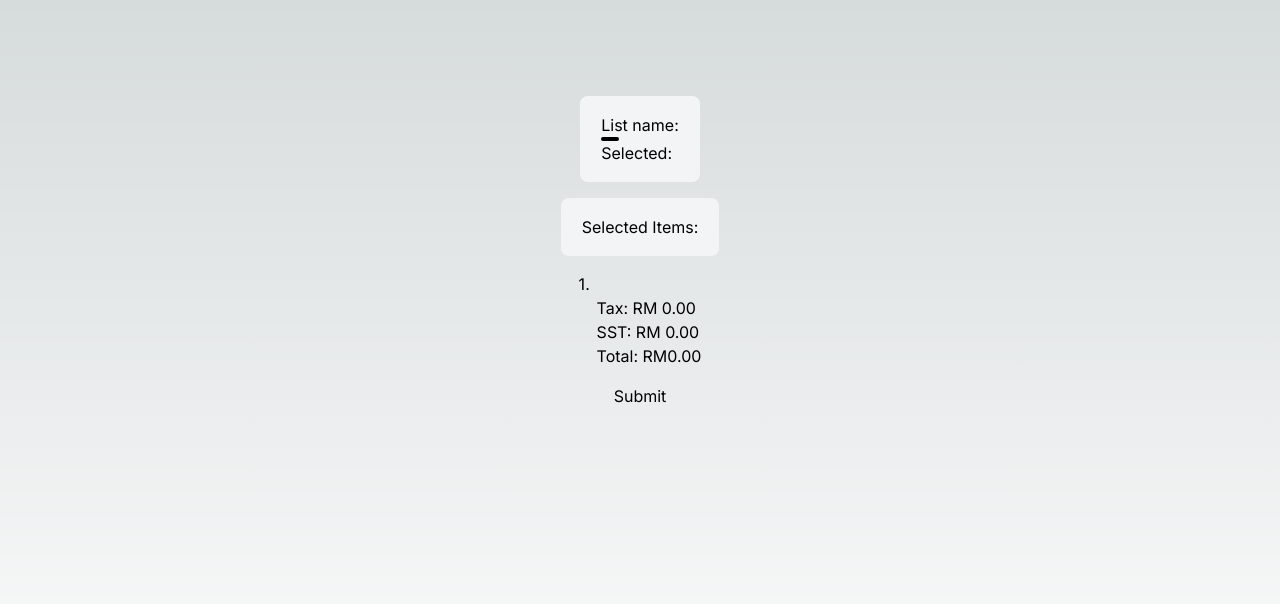
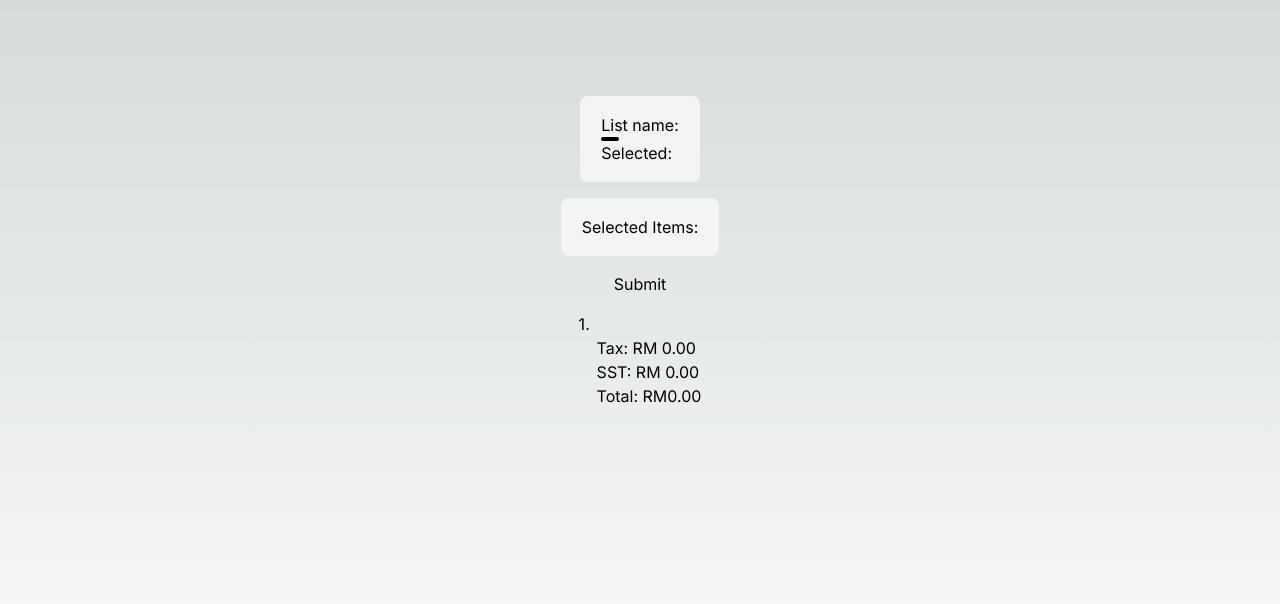
Before and after one commit to hasifjasmi/bs, a Next.js app: page /select in a window 1280 px wide. Shown: the top 604 px of the page. Built offline with nearby package versions, Linux system fonts and the light colour scheme.

Commit message:
chsnged submit position

```diff
--- a/app/select/page.jsx
+++ b/app/select/page.jsx
@@ -13,6 +13,8 @@ export default function Select() {
     total: 0,
     item: [],
   });
+
+  const [crossCheck, setCrossCheck] = useState(0);
 
   const [borderColor, setBorderColor] = useState("border-black");
 
@@ -186,6 +188,7 @@ export default function Select() {
           ))}
         </div>
       </div>
+      <button onClick={setCurrentPersontoArr}>Submit</button>
       <div>
         {persons.map((persons) => (
           <div key={persons.id}>
@@ -214,7 +217,6 @@ export default function Select() {
           </div>
         ))}
       </div>
-      <button onClick={setCurrentPersontoArr}>Submit</button>
     </div>
   );
 }
```
